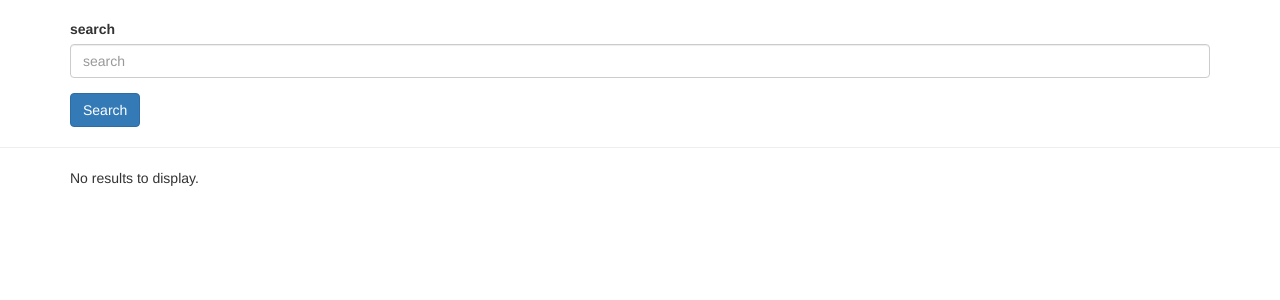
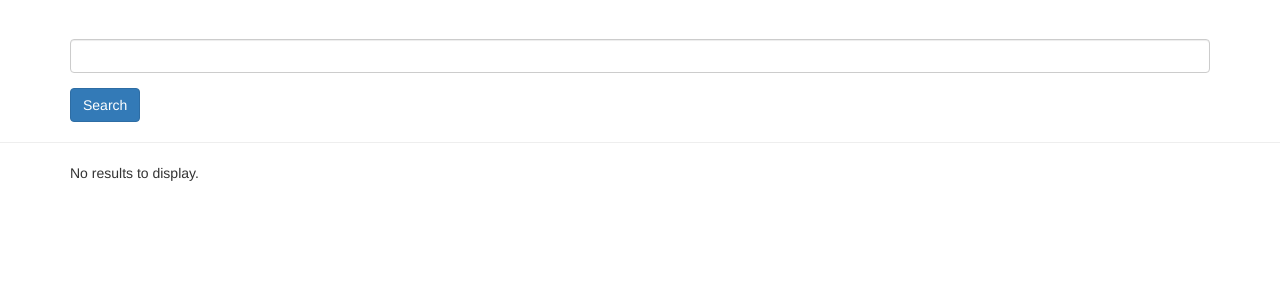
Before and after one commit to elmq0022/hanyu, a Django app: page /dictionary/search/ in a window 1280 px wide. Shown: the part 51-351 px from the top of the page. Run offline with Django 3.2, Linux system fonts and the light colour scheme; some libraries are stand-ins or nearby versions.

Commit message:
changed the search to a class based view

```diff
--- a/dictionary/forms.py
+++ b/dictionary/forms.py
@@ -2,4 +2,4 @@ from django import forms
 
 
 class SearchForm(forms.Form):
-    search_text = forms.CharField(label='search', max_length=255)
+    search_text = forms.CharField(label='', max_length=255)
--- a/dictionary/templates/dictionary/search.html
+++ b/dictionary/templates/dictionary/search.html
@@ -6,7 +6,7 @@
 
 {% block body %}
 <div class="container">
-    <form method="POST" action="" >
+    <form method="GET" action="" >
         {% csrf_token %}
         {% bootstrap_form form %}
         <button type="submit" class="btn btn-primary">Search</button>
@@ -15,7 +15,7 @@
 
     <hr />
 <div class="container">
-    {% if results%}
+    {% if results %}
         {% for r in results %}
             {{ r }} : {{ r.definitions }}
             <br />
--- a/dictionary/urls.py
+++ b/dictionary/urls.py
@@ -4,5 +4,5 @@ from . import views
 
 
 urlpatterns = [
-    url(r'search/', views.search, name='search'),
+    url(r'search/', views.SearchView.as_view(), name='search'),
 ]
--- a/dictionary/views.py
+++ b/dictionary/views.py
@@ -2,26 +2,30 @@
 Views for the dictionary application.
 '''
 
-from django.shortcuts import render
-from django.http import HttpResponseRedirect
 from django.contrib.postgres.search import SearchVector
+from django.views.generic.edit import FormView
 
-from . import forms
-from . import models
+from . import forms, models
 
-def search(request):
+
+class SearchView(FormView):
     '''
-    This is a first crack at a basic search interface.
+    This is a full text search of all of the items in a Dictionary Entry.
     '''
-    if request.method == 'POST':
-        form = forms.SearchForm(request.POST)
+    template_name = 'dictionary/search.html'
+
+    def get(self, request, *args, **kwargs):
+        self.results = None
+        form = forms.SearchForm(request.GET or None)
         if form.is_valid():
             search_text = form.cleaned_data['search_text']
             search_vector = SearchVector('simple', 'traditional', 'pin_yin', 'definitions')
-            results = models.Entry.objects.annotate(search=search_vector).filter(search=search_text)
+            self.results = (
+                models.Entry.objects.annotate(search=search_vector).filter(search=search_text))
             form = forms.SearchForm()
-            return render(request, 'dictionary/search.html', {'form': form, 'results': results,})
-    else:
-        form = forms.SearchForm()
+        return self.render_to_response(self.get_context_data(form=form))
 
-    return render(request, 'dictionary/search.html', {'form': form})
+    def get_context_data(self, **kwargs):
+        context = super().get_context_data(**kwargs)
+        context['results'] = self.results
+        return context
```
